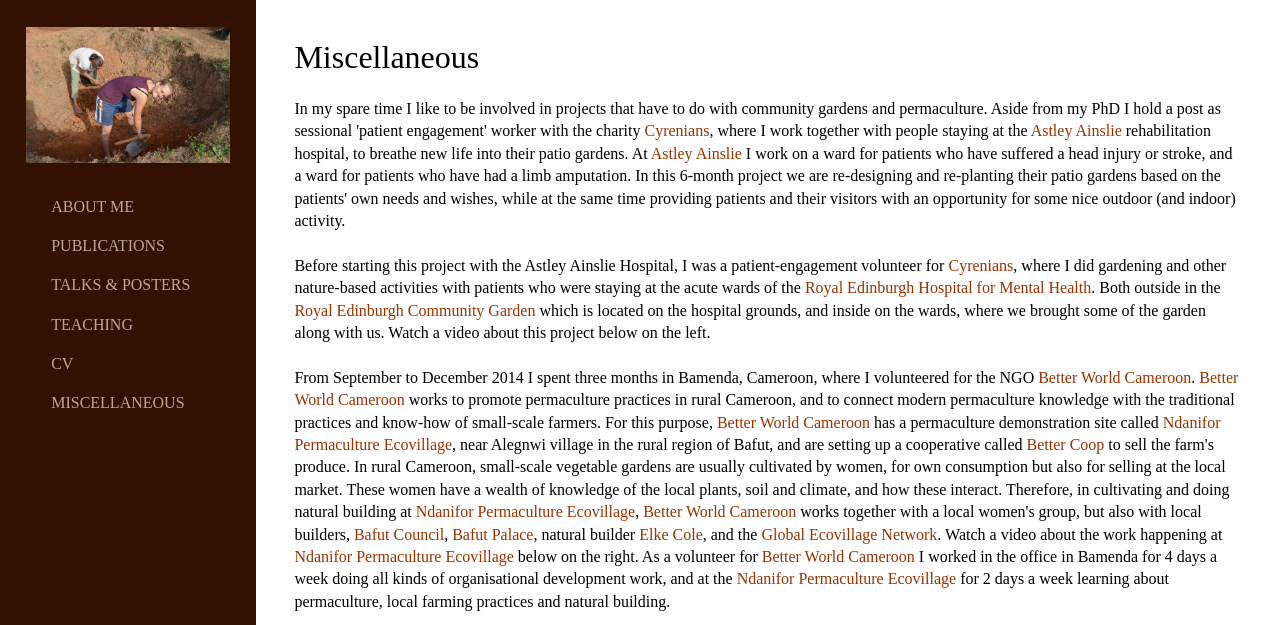
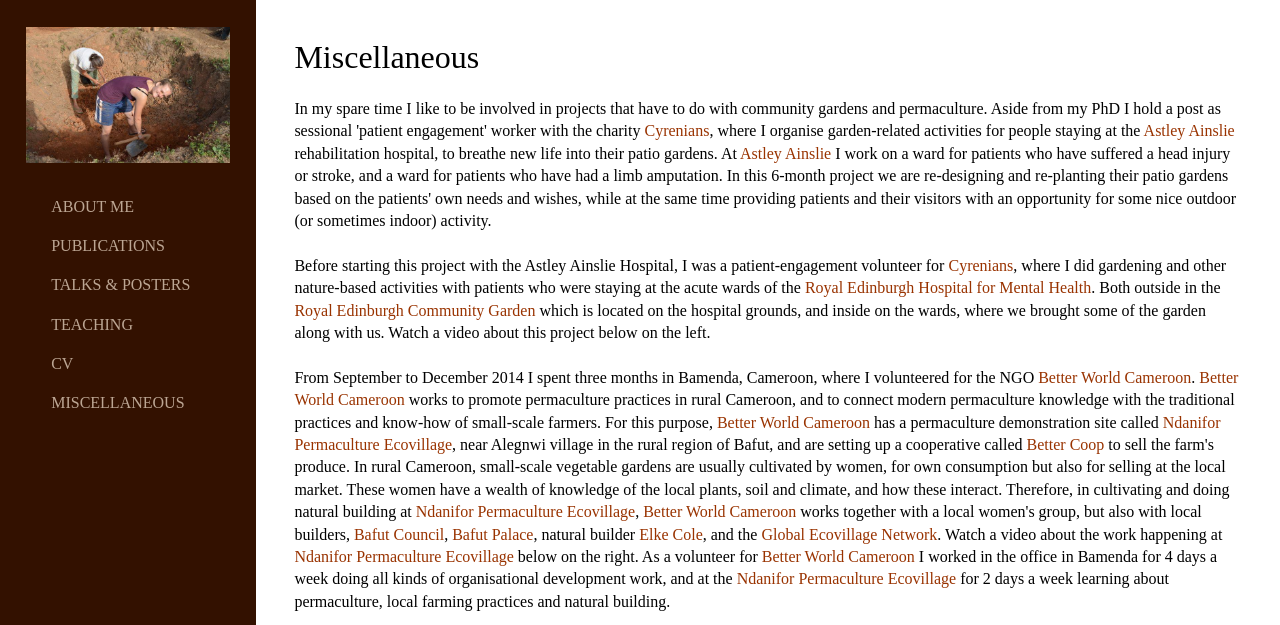
Before and after one commit to marieke-woensdregt/marieke-woensdregt.github.io, a Jekyll site: the page built from misc/index.html, in a window 1280 px wide and 900 px high, cut to the strip 0-625 px from the top of the window. Built offline with Jekyll 4.4.1, drawn with Linux system fonts in a browser that asks for light colours.

Commit message:
Update index.html

```diff
--- a/misc/index.html
+++ b/misc/index.html
@@ -7,14 +7,14 @@
 	<p>
 		In my spare time I like to be involved in projects that have to do with community gardens and permaculture.
 		Aside from my PhD I hold a post as sessional 'patient engagement' worker with the charity
-		<a href="http://cyrenians.scot/">Cyrenians</a>, where I work together with people staying at the
+		<a href="http://cyrenians.scot/">Cyrenians</a>, where I organise garden-related activities for people staying at the
 		<a href="http://www.nhslothian.scot.nhs.uk/GoingToHospital/Locations/AstleyAinslieHospital/Pages/default.aspx">Astley Ainslie</a>
 		rehabilitation hospital, to breathe new life into their patio gardens. At
 		<a href="http://www.nhslothian.scot.nhs.uk/GoingToHospital/Locations/AstleyAinslieHospital/Pages/default.aspx">Astley Ainslie</a>
 		I work on a ward for patients who have suffered a head injury or stroke, and a ward for patients who have had a limb amputation.
 		In this 6-month project we are re-designing and re-planting their patio gardens based on the patients' own needs and
 		wishes, while at the same time providing patients and their visitors with an opportunity for some nice outdoor
-		(and indoor) activity.
+		(or sometimes indoor) activity.
 
 		<br />
 		<br />
```
